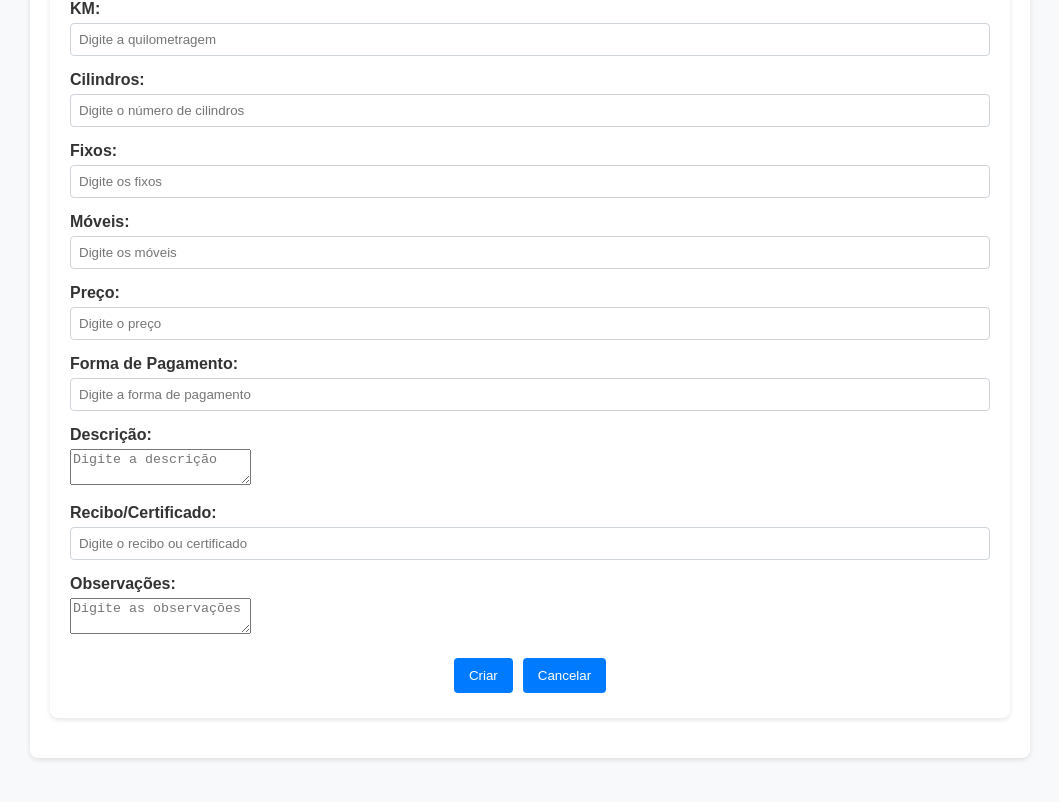
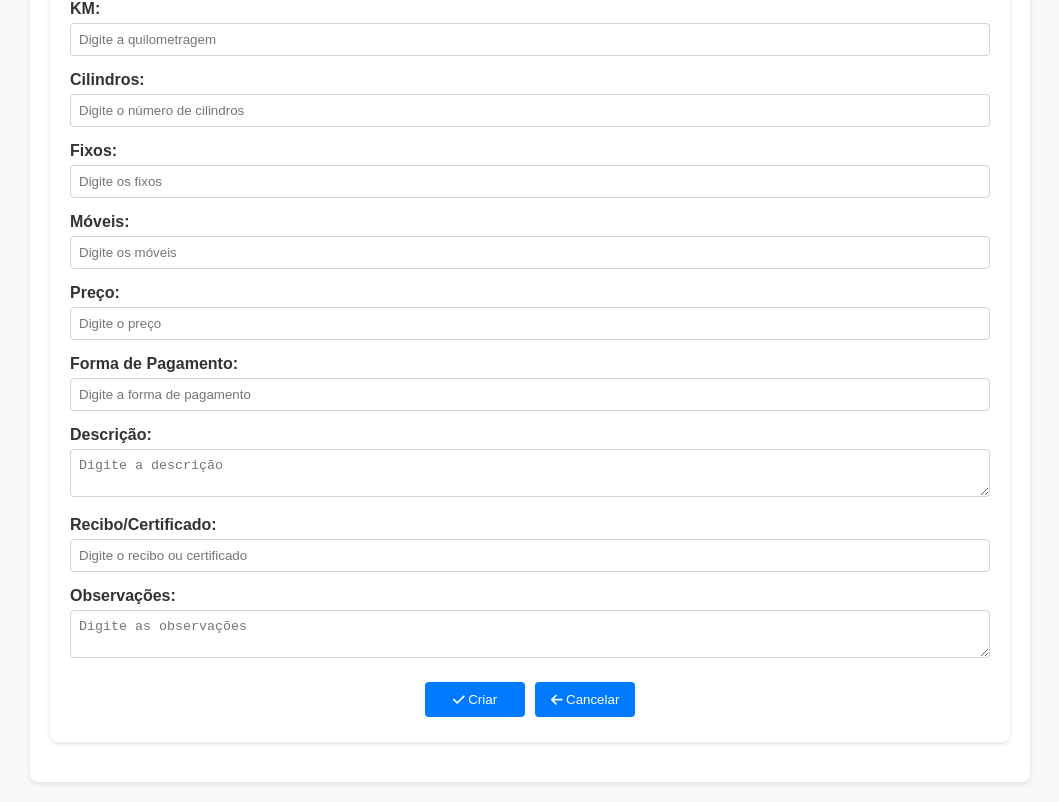
Before and after one commit to waynesouza/management, a React (Create React App) app in the folder client/: page /create in a window 1280 px wide. Shown: the part 1064-1866 px from the top of the page, without its empty margins (110-1169 px from the left). Before the commit the page ends 1842 px from the top, so only its background shows below. Built offline with nearby package versions, Linux system fonts and the light colour scheme; the HTML template or start-up script is replaced by a standard one.

Commit message:
feat: added icons in ServiceForm and some styles

```diff
--- a/client/src/App.css
+++ b/client/src/App.css
@@ -89,6 +89,7 @@ table th {
 }
 
 .form-group input,
+.form-group textarea,
 .form-group select {
   width: 100%;
   padding: 8px;
@@ -97,6 +98,13 @@ table th {
   box-sizing: border-box;
 }
 
+input::placeholder,
+textarea::placeholder,
+select::placeholder {
+  font-family: inherit !important;
+  font-size: inherit !important;
+}
+
 .totals p {
   font-size: 1.1em;
   text-align: left;
--- a/client/src/components/ServiceForm.js
+++ b/client/src/components/ServiceForm.js
@@ -1,48 +1,49 @@
-import React, { useState, useEffect } from 'react';
-import axios from 'axios';
-import { useNavigate, useParams, Link } from 'react-router-dom';
-import '../App.css';
+import React, { useState, useEffect } from "react";
+import axios from "axios";
+import { useNavigate, useParams, Link } from "react-router-dom";
+import { FontAwesomeIcon } from "@fortawesome/react-fontawesome";
+import "../App.css";
 
 const ServiceForm = () => {
     const { id } = useParams();
     const navigate = useNavigate();
     const [service, setService] = useState({
-        os: '',
-        start_time: '',
-        end_time: '',
-        customer_name: '',
-        address: '',
-        cpf: '',
-        phone: '',
-        workshop: '',
-        car: '',
-        license_plate: '',
-        motor: '',
-        motor_number: '',
-        km: '',
-        cylinders: '',
-        fixed: '',
-        movable: '',
-        price: '',
-        payment_method: '',
-        description: '',
-        receipt_certificate: '',
-        observations: ''
+        os: "",
+        start_time: "",
+        end_time: "",
+        customer_name: "",
+        address: "",
+        cpf: "",
+        phone: "",
+        workshop: "",
+        car: "",
+        license_plate: "",
+        motor: "",
+        motor_number: "",
+        km: "",
+        cylinders: "",
+        fixed: "",
+        movable: "",
+        price: "",
+        payment_method: "",
+        description: "",
+        receipt_certificate: "",
+        observations: ""
     });
 
     useEffect(() => {
         if (id) {
             axios
-                .get('http://localhost:5000/services', { params: { id } })
+                .get("http://localhost:5000/services", { params: { id } })
                 .then((response) => {
                     if (response.data.length > 0) {
                         const serv = response.data[0];
-                        if (serv.start_time) serv.start_time = serv.start_time.split('T')[0];
-                        if (serv.end_time) serv.end_time = serv.end_time.split('T')[0];
+                        if (serv.start_time) serv.start_time = serv.start_time.split("T")[0];
+                        if (serv.end_time) serv.end_time = serv.end_time.split("T")[0];
                         setService(serv);
                     }
                 })
-                .catch((error) => console.error('Erro ao buscar serviço:', error));
+                .catch((error) => console.error("Erro ao buscar serviço:", error));
         }
     }, [id]);
 
@@ -52,9 +53,8 @@ const ServiceForm = () => {
 
     const handleSubmit = async (e) => {
         e.preventDefault();
-
         const preparedService = Object.keys(service).reduce((acc, key) => {
-            acc[key] = service[key] === '' ? null : service[key];
+            acc[key] = service[key] === "" ? null : service[key];
             return acc;
         }, {});
 
@@ -62,17 +62,17 @@ const ServiceForm = () => {
             if (id) {
                 await axios.put(`http://localhost:5000/services/${id}`, preparedService);
             } else {
-                await axios.post('http://localhost:5000/services', preparedService);
+                await axios.post("http://localhost:5000/services", preparedService);
             }
-            navigate('/');
+            navigate("/");
         } catch (error) {
-            console.error('Erro ao salvar o serviço:', error);
+            console.error("Erro ao salvar o serviço:", error);
         }
     };
 
     return (
         <div className="container">
-            <h2>{id ? 'Editar Serviço' : 'Criar Serviço'}</h2>
+            <h2>{id ? "Editar Serviço" : "Criar Serviço"}</h2>
             <form onSubmit={handleSubmit}>
                 <div className="form-group">
                     <label>OS:</label>
@@ -148,7 +148,7 @@ const ServiceForm = () => {
                 </div>
                 <div className="form-group">
                     <label>Descrição:</label>
-                    <textarea name="description" value={service.description} onChange={handleChange} placeholder="Digite a descrição"></textarea>
+                    <textarea className="textarea" name="description" value={service.description} onChange={handleChange} placeholder="Digite a descrição" cols="3"></textarea>
                 </div>
                 <div className="form-group">
                     <label>Recibo/Certificado:</label>
@@ -156,12 +156,16 @@ const ServiceForm = () => {
                 </div>
                 <div className="form-group">
                     <label>Observações:</label>
-                    <textarea name="observations" value={service.observations} onChange={handleChange} placeholder="Digite as observações"></textarea>
+                    <textarea className="textarea" name="observations" value={service.observations} onChange={handleChange} placeholder="Digite as observações" cols="3"></textarea>
                 </div>
                 <div className="button-group">
-                    <button type="submit">{id ? 'Atualizar' : 'Criar'}</button>
+                    <button type="submit" style={{ width: "100px" }}>
+                        <FontAwesomeIcon icon="check" /> { id ? "Atualizar" : "Criar" }
+                    </button>
                     <Link to="/">
-                        <button type="button" className="secondary">Cancelar</button>
+                        <button type="button" className="secondary" style={{ width: "100px" }}>
+                            <FontAwesomeIcon icon="arrow-left" /> Cancelar
+                        </button>
                     </Link>
                 </div>
             </form>
```
